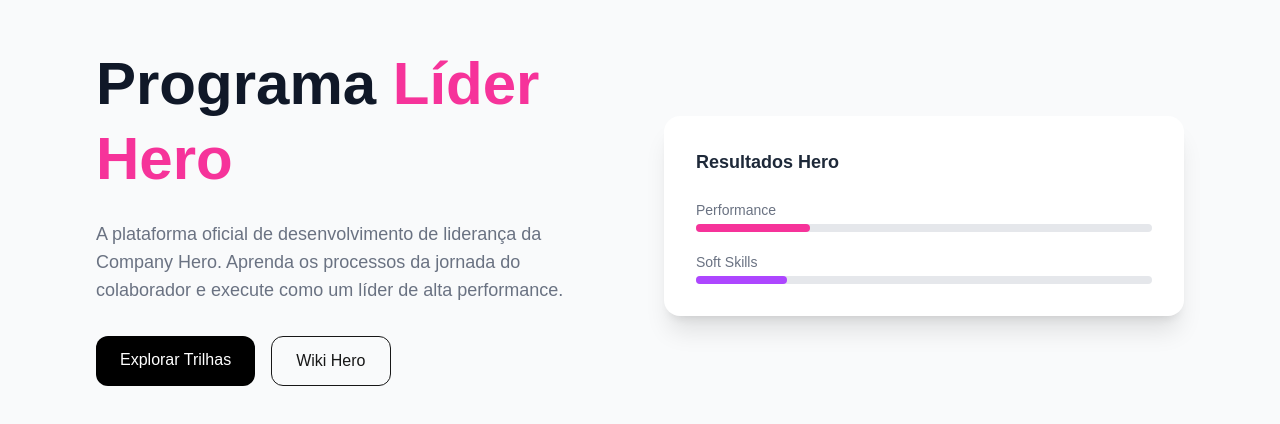
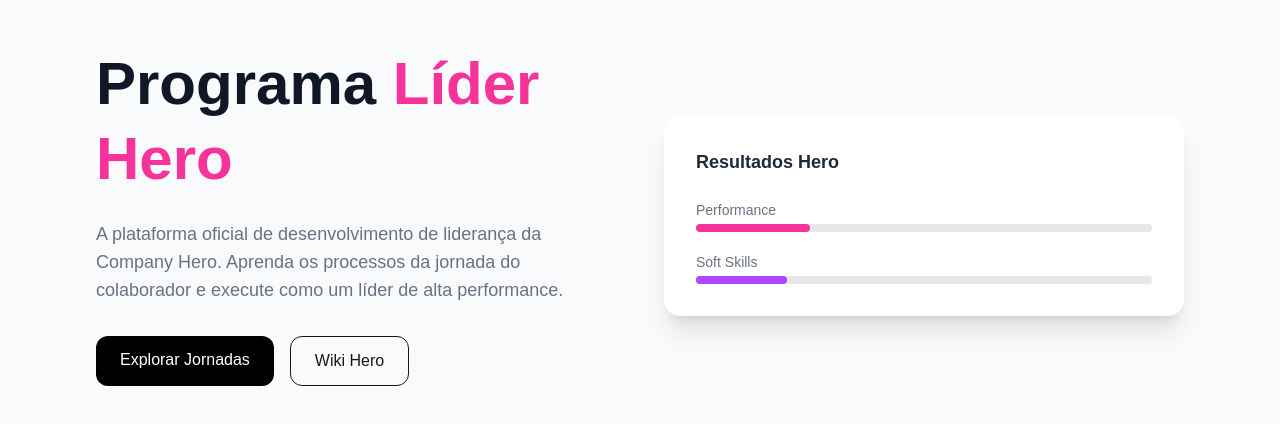
Before and after one commit to amandafrann/programa-lider-hero, a Next.js app: page / in a window 1280 px wide. Shown: the part 184-608 px from the top of the page. Built offline with nearby package versions, Linux system fonts and the light colour scheme.

Commit message:
botao trilhas

```diff
--- a/app/components/Hero.tsx
+++ b/app/components/Hero.tsx
@@ -22,10 +22,10 @@ export default function Hero() {
           <div className="flex gap-4 mt-8">
 
             <Link
-              href="/modulos"
-              className="bg-black text-white px-6 py-3 rounded-xl inline-block"
+              href="/jornada"
+              className="bg-black text-white px-6 py-3 rounded-xl hover:opacity-90"
             >
-              Explorar Trilhas
+              Explorar Jornadas
             </Link>
 
             <button className="border px-6 py-3 rounded-xl">
```
